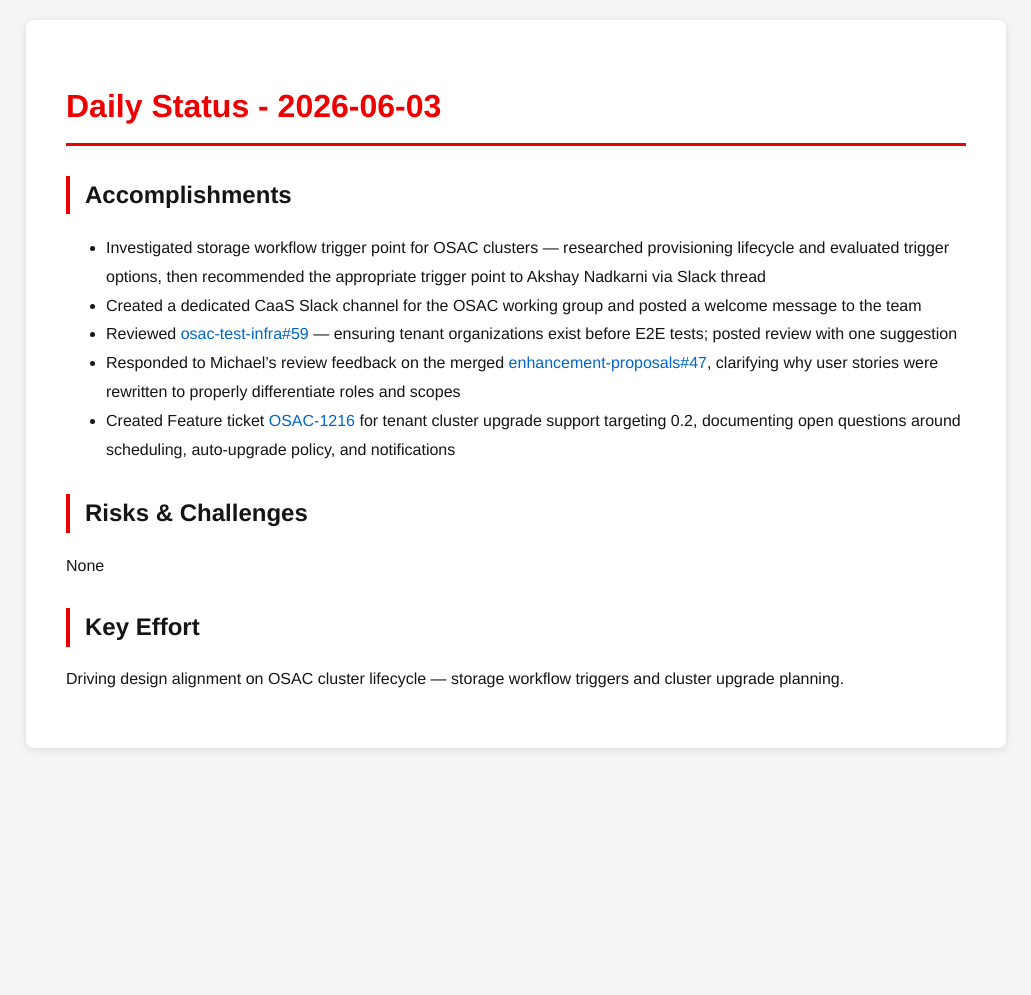
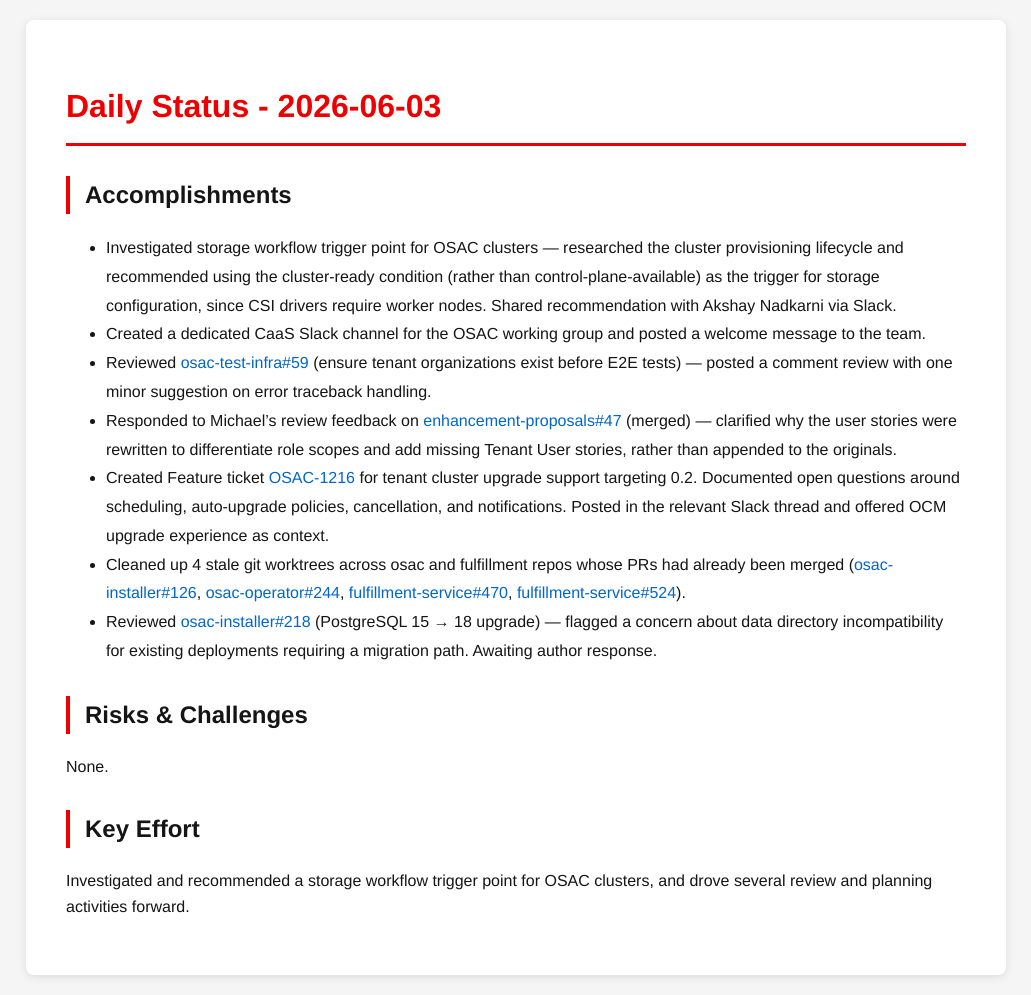
Before and after one commit to tzvatot/daily-status, a Jekyll site: the page built from 2026-06-03.md, in a window 1280 px wide. Shown: the whole page, without its empty margins (124-1155 px from the left). Built offline with Jekyll 4.4.1, drawn with Linux system fonts in a browser that asks for light colours; before the commit the page ends 900 px from its top, so only the background shows below that.

Commit message:
Daily status update - 2026-06-03

```diff
--- a/2026-06-03.md
+++ b/2026-06-03.md
@@ -7,14 +7,16 @@
 # Daily Status - 2026-06-03
 
 ## Accomplishments
-- Investigated storage workflow trigger point for OSAC clusters — researched provisioning lifecycle and evaluated trigger options, then recommended the appropriate trigger point to Akshay Nadkarni via Slack thread
-- Created a dedicated CaaS Slack channel for the OSAC working group and posted a welcome message to the team
-- Reviewed [osac-test-infra#59](https://github.com/osac-project/osac-test-infra/pull/59) — ensuring tenant organizations exist before E2E tests; posted review with one suggestion
-- Responded to Michael's review feedback on the merged [enhancement-proposals#47](https://github.com/osac-project/enhancement-proposals/pull/47), clarifying why user stories were rewritten to properly differentiate roles and scopes
-- Created Feature ticket [OSAC-1216](https://redhat.atlassian.net/browse/OSAC-1216) for tenant cluster upgrade support targeting 0.2, documenting open questions around scheduling, auto-upgrade policy, and notifications
+- Investigated storage workflow trigger point for OSAC clusters — researched the cluster provisioning lifecycle and recommended using the cluster-ready condition (rather than control-plane-available) as the trigger for storage configuration, since CSI drivers require worker nodes. Shared recommendation with Akshay Nadkarni via Slack.
+- Created a dedicated CaaS Slack channel for the OSAC working group and posted a welcome message to the team.
+- Reviewed [osac-test-infra#59](https://github.com/osac-project/osac-test-infra/pull/59) (ensure tenant organizations exist before E2E tests) — posted a comment review with one minor suggestion on error traceback handling.
+- Responded to Michael's review feedback on [enhancement-proposals#47](https://github.com/osac-project/enhancement-proposals/pull/47) (merged) — clarified why the user stories were rewritten to differentiate role scopes and add missing Tenant User stories, rather than appended to the originals.
+- Created Feature ticket [OSAC-1216](https://redhat.atlassian.net/browse/OSAC-1216) for tenant cluster upgrade support targeting 0.2. Documented open questions around scheduling, auto-upgrade policies, cancellation, and notifications. Posted in the relevant Slack thread and offered OCM upgrade experience as context.
+- Cleaned up 4 stale git worktrees across osac and fulfillment repos whose PRs had already been merged ([osac-installer#126](https://github.com/osac-project/osac-installer/pull/126), [osac-operator#244](https://github.com/osac-project/osac-operator/pull/244), [fulfillment-service#470](https://github.com/osac-project/fulfillment-service/pull/470), [fulfillment-service#524](https://github.com/osac-project/fulfillment-service/pull/524)).
+- Reviewed [osac-installer#218](https://github.com/osac-project/osac-installer/pull/218) (PostgreSQL 15 → 18 upgrade) — flagged a concern about data directory incompatibility for existing deployments requiring a migration path. Awaiting author response.
 
 ## Risks & Challenges
-None
+None.
 
 ## Key Effort
-Driving design alignment on OSAC cluster lifecycle — storage workflow triggers and cluster upgrade planning.
+Investigated and recommended a storage workflow trigger point for OSAC clusters, and drove several review and planning activities forward.
```
